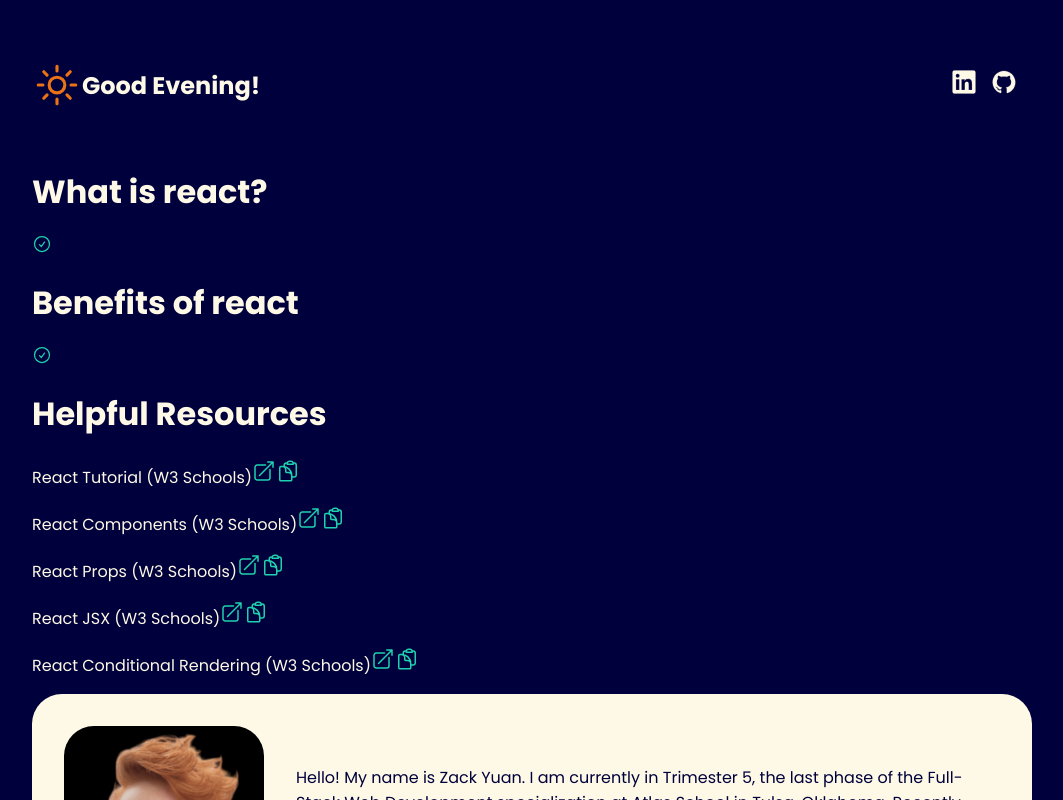
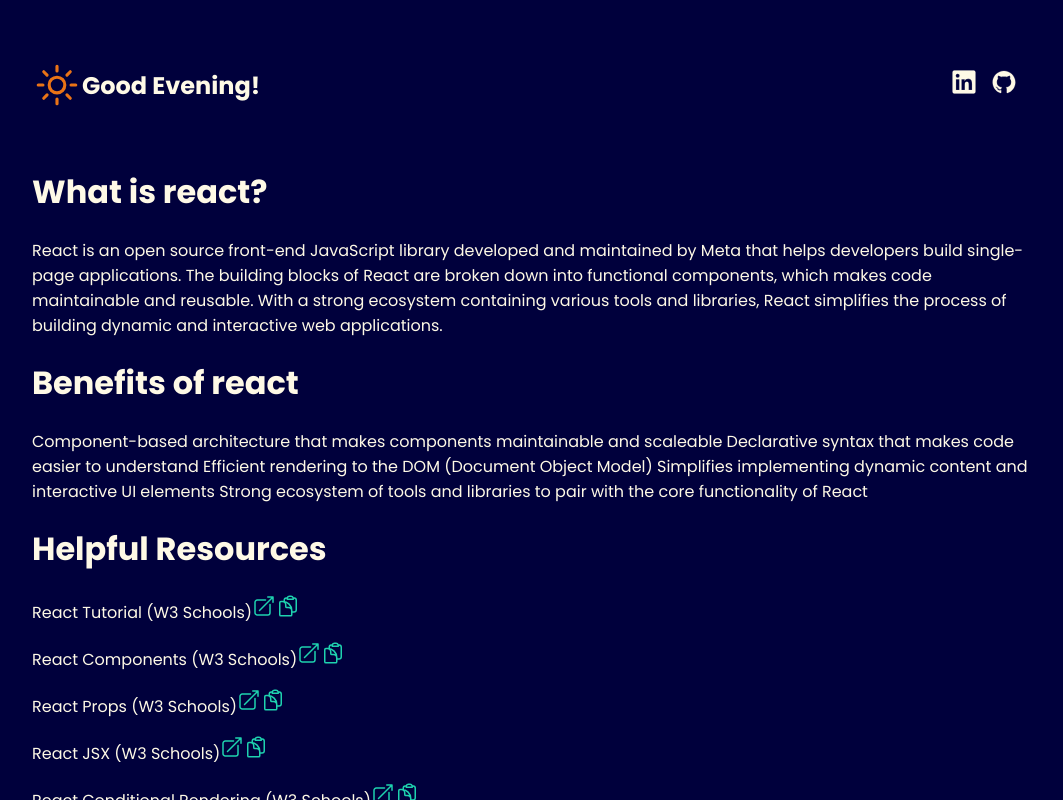
Before and after one commit to zack6yuan/atlas-react-and-jsx, a React (Vite) app: page / in a window 1280 px wide. Shown: the top 800 px of the page, without its empty margins (108-1171 px from the left). Built offline with nearby package versions, Linux system fonts and the light colour scheme.

Commit message:
progress, i messed alot of things up.

```diff
--- a/src/components/Section.jsx
+++ b/src/components/Section.jsx
@@ -4,9 +4,7 @@
     return (
         <div className="about-section">
             <h1>{ title }</h1>
-            <ul>
-                <li></li>
-            </ul>
+            { children }
         </div>
     );
 }
```
